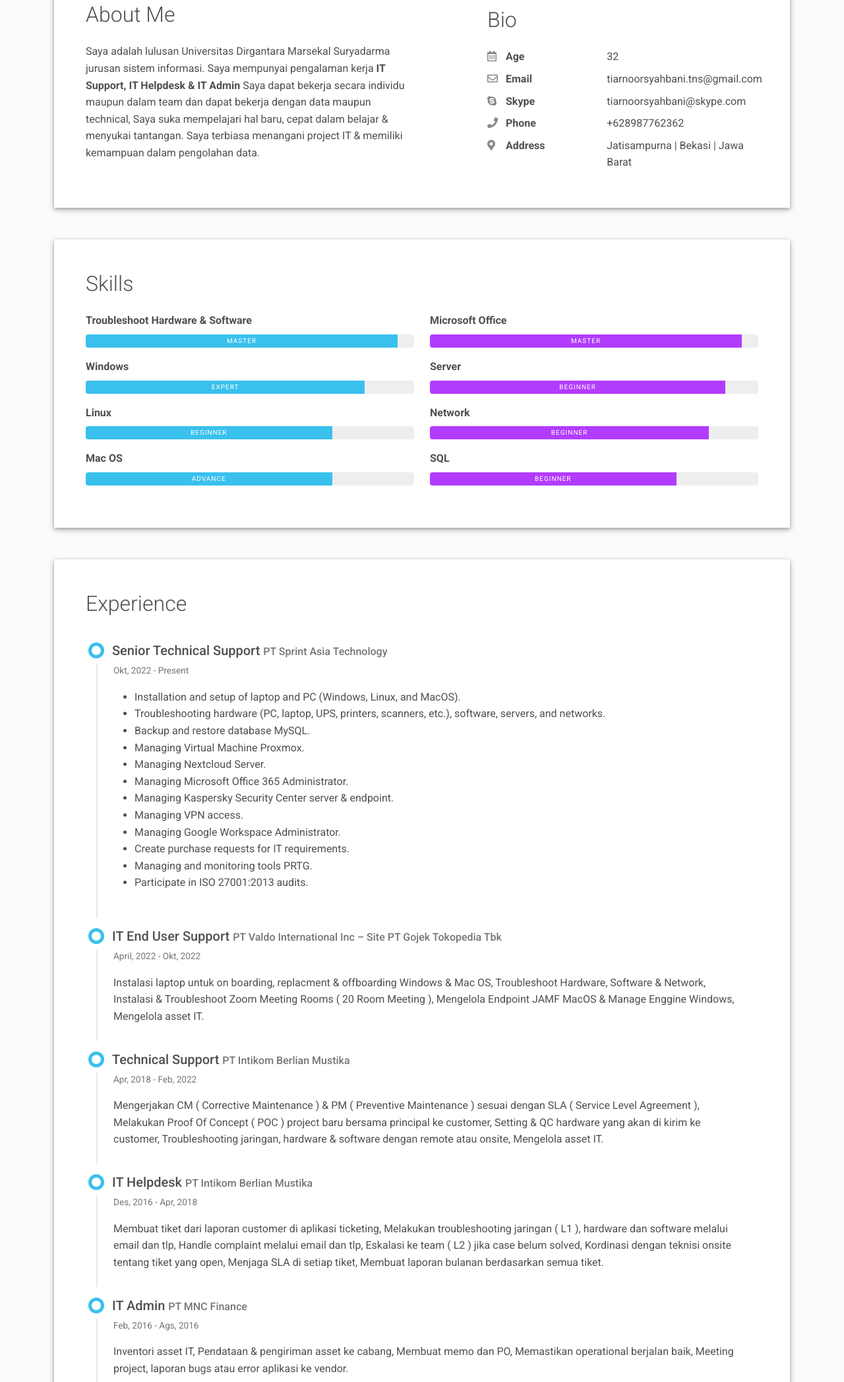
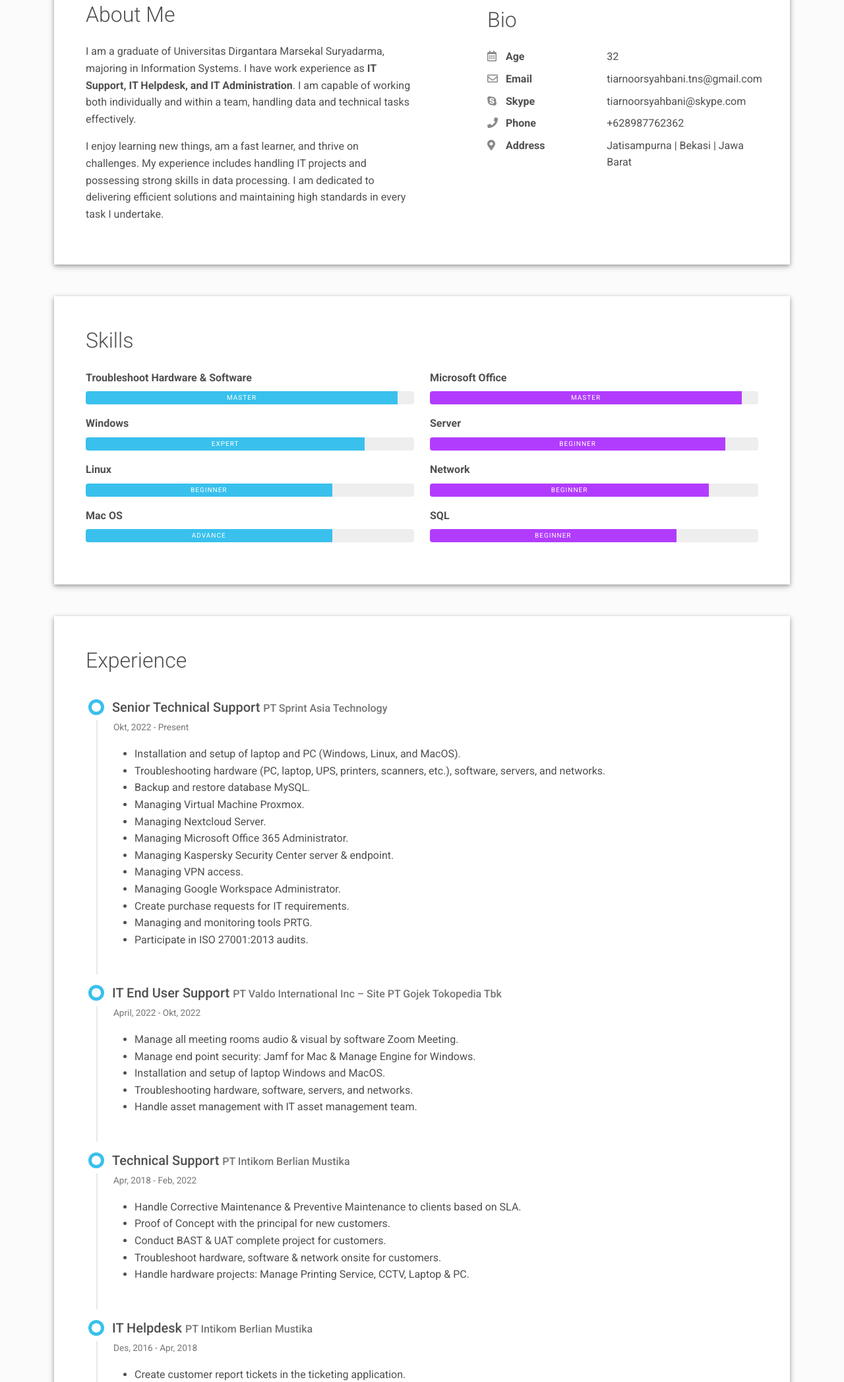
Before and after one commit to tiarns/tiarns.github.io, a plain HTML site: page index.html in a window 1280 px wide. Shown: the part 705-2800 px from the top of the page at 66% size. Drawn offline with Linux system fonts and the light colour scheme.

Commit message:
Update index.html

```diff
--- a/index.html
+++ b/index.html
@@ -92,7 +92,16 @@
       <div class="row">
         <div class="col-md-6">
           <h2 class="h2 fw-light mb-4">About Me</h2>
-          <p>Saya adalah lulusan Universitas Dirgantara Marsekal Suryadarma jurusan sistem informasi. Saya mempunyai pengalaman kerja <strong>IT Support, IT Helpdesk & IT Admin</strong> Saya dapat bekerja secara individu maupun dalam team dan dapat bekerja dengan data maupun technical, Saya suka mempelajari hal baru, cepat dalam belajar & menyukai tantangan. Saya terbiasa menangani project IT & memiliki kemampuan dalam pengolahan data.</p>
+          <p>
+            I am a graduate of Universitas Dirgantara Marsekal Suryadarma, majoring in Information Systems.
+            I have work experience as <strong>IT Support, IT Helpdesk, and IT Administration</strong>.
+            I am capable of working both individually and within a team, handling data and technical tasks effectively.
+        </p>
+        <p>
+            I enjoy learning new things, am a fast learner, and thrive on challenges.
+            My experience includes handling IT projects and possessing strong skills in data processing.
+            I am dedicated to delivering efficient solutions and maintaining high standards in every task I undertake.
+        </p>
         </div>
         <div class="col-md-5 offset-lg-1">
           <div class="row mt-2">
@@ -217,7 +226,14 @@
           </div>
           <div class="timeline-body px-4 pb-4">
             <div class="text-muted text-small mb-3">April, 2022 - Okt, 2022</div>
-            <div>Instalasi laptop untuk on boarding, replacment & offboarding Windows & Mac OS, Troubleshoot Hardware, Software & Network, Instalasi & Troubleshoot Zoom Meeting Rooms ( 20 Room Meeting ), Mengelola Endpoint JAMF MacOS & Manage Enggine Windows, Mengelola asset IT.
+            <div>
+               <ul>
+            <li>Manage all meeting rooms audio & visual by software Zoom Meeting.</li>
+            <li>Manage end point security: Jamf for Mac & Manage Engine for Windows.</li>
+            <li>Installation and setup of laptop Windows and MacOS.</li>
+            <li>Troubleshooting hardware, software, servers, and networks.</li>
+            <li>Handle asset management with IT asset management team.</li>
+        </ul>
 </div>
           </div>
         </div>
@@ -227,7 +243,14 @@
           </div>
           <div class="timeline-body px-4 pb-4">
             <div class="text-muted text-small mb-3">Apr, 2018 - Feb, 2022</div>
-            <div>Mengerjakan CM ( Corrective Maintenance ) & PM ( Preventive Maintenance ) sesuai dengan SLA ( Service Level Agreement ), Melakukan Proof Of Concept ( POC ) project baru bersama principal ke customer, Setting & QC hardware yang akan di kirim ke customer, Troubleshooting jaringan, hardware & software dengan remote atau onsite, Mengelola asset IT.
+            <div>
+          <ul>
+            <li>Handle Corrective Maintenance & Preventive Maintenance to clients based on SLA.</li>
+            <li>Proof of Concept with the principal for new customers.</li>
+            <li>Conduct BAST & UAT complete project for customers.</li>
+            <li>Troubleshoot hardware, software & network onsite for customers.</li>
+            <li>Handle hardware projects: Manage Printing Service, CCTV, Laptop & PC.</li>
+        </ul>
 </div>
           </div>
         </div>
@@ -237,13 +260,15 @@
           </div>
           <div class="timeline-body px-4 pb-4">
             <div class="text-muted text-small mb-3">Des, 2016 - Apr, 2018</div>
-Membuat	tiket dari laporan customer di aplikasi ticketing,
-Melakukan troubleshooting jaringan ( L1 ), hardware dan software melalui email dan tlp,
-Handle complaint melalui email dan tlp,
-Eskalasi ke team ( L2 ) jika case belum solved,
-Kordinasi dengan teknisi onsite tentang tiket yang open,
-Menjaga SLA di setiap tiket,
-Membuat	laporan	bulanan berdasarkan semua tiket.
+        <ul>
+            <li>Create customer report tickets in the ticketing application.</li>
+            <li>Troubleshoot hardware, software & network remotely.</li>
+            <li>Handle customer complaints.</li>
+            <li>Escalate to related team if the case is not resolved.</li>
+            <li>Coordinate with onsite team.</li>
+            <li>Maintain SLA on ongoing tickets.</li>
+            <li>Create monthly reports based on tickets.</li>
+        </ul>
 </div>
 </div>
           </div>
@@ -254,7 +279,16 @@ Membuat	laporan	bulanan berdasarkan semua tiket.
           </div>
           <div class="timeline-body px-4 pb-4">
             <div class="text-muted text-small mb-3">Feb, 2016 - Ags, 2016</div>
-            <div>Inventori asset IT, Pendataan & pengiriman asset ke cabang, Membuat memo dan PO, Memastikan operational berjalan baik, Meeting project, laporan bugs atau error aplikasi ke vendor.
+            <div>
+        <ul>
+            <li>Inventory of IT assets.</li>
+            <li>Create monthly reports based on tickets.</li>
+            <li>Data collection & delivery of assets to branches.</li>
+            <li>Create internal memo and purchase order.</li>
+            <li>Ensure operational running well.</li>
+            <li>Participate in project meetings with ongoing project vendors.</li>
+            <li>Make reports related to errors and bugs.</li>
+        </ul>
 
 </div>
           </div>
```
